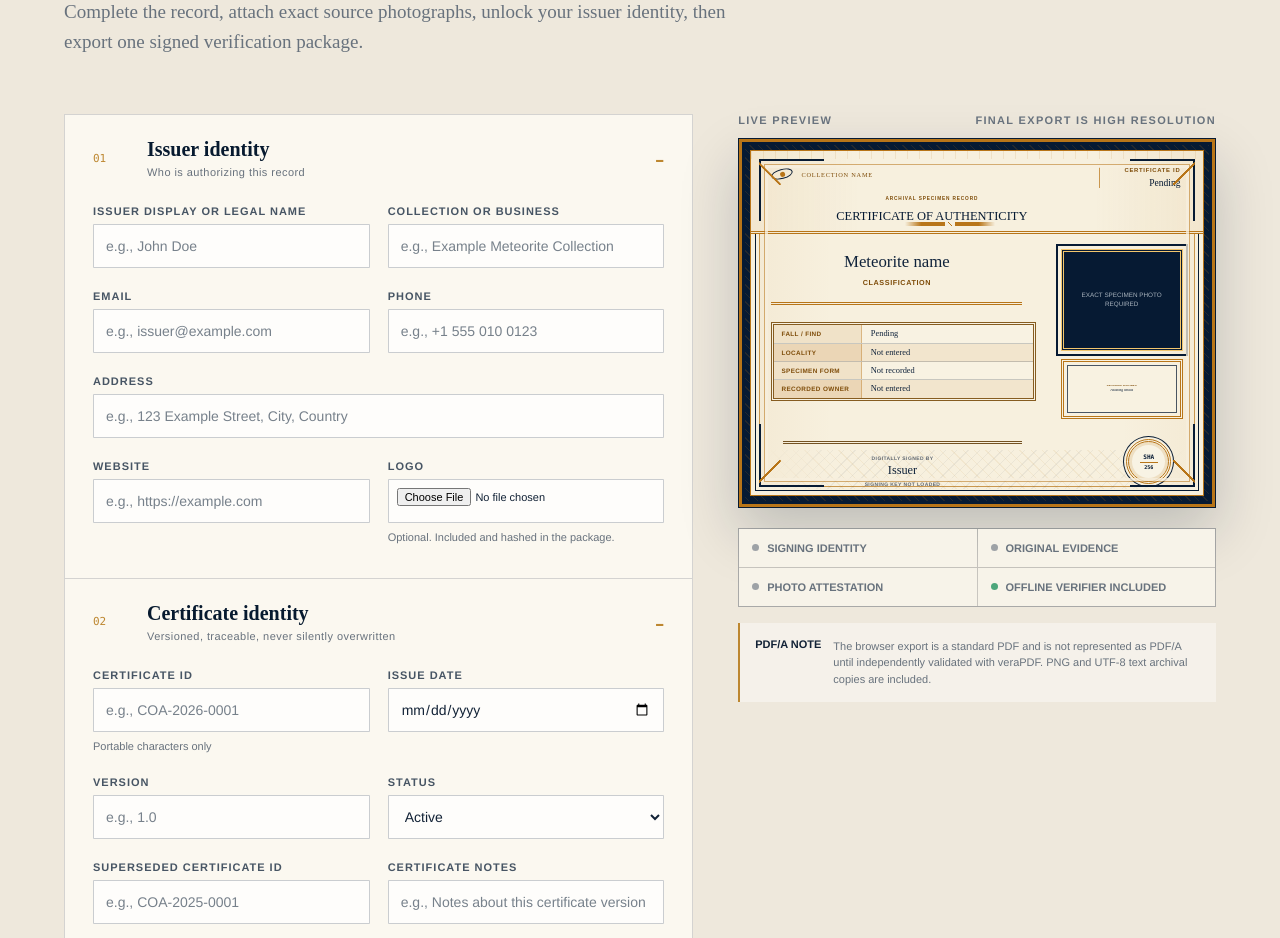
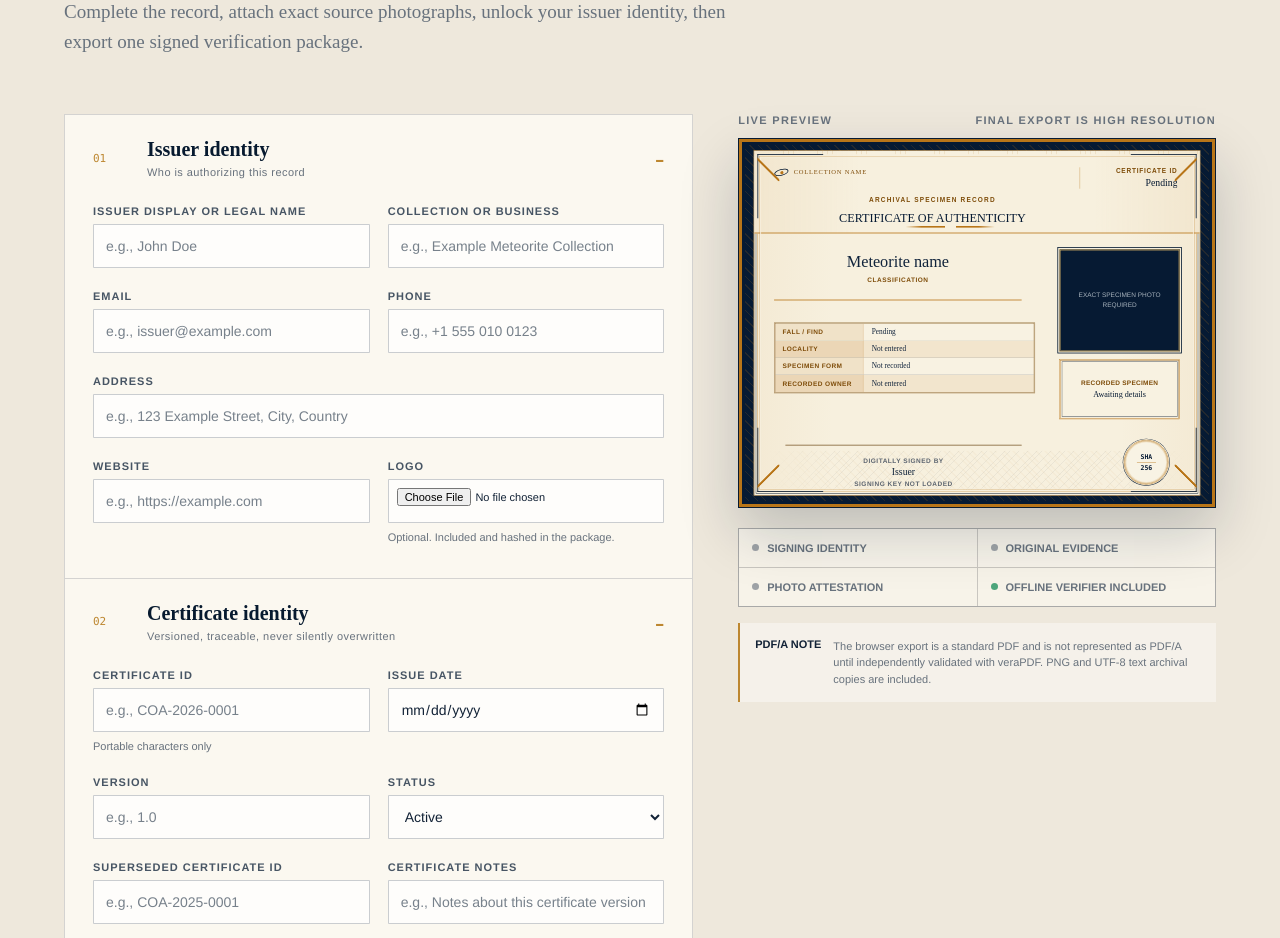
Before and after one commit to rayborg/spacerocks-coa, a React (Vite) app: page / in a window 1280 px wide. Shown: the part 1360-2298 px from the top of the page. Built offline with nearby package versions, Linux system fonts and the light colour scheme.

Commit message:
Scale certificate preview as canonical canvas

```diff
--- a/src/App.tsx
+++ b/src/App.tsx
@@ -1,4 +1,4 @@
-import { startTransition, useDeferredValue, useEffect, useState } from "react";
+import { startTransition, useDeferredValue, useEffect, useLayoutEffect, useRef, useState } from "react";
 import { zodResolver } from "@hookform/resolvers/zod";
 import { useForm, useWatch } from "react-hook-form";
 import { z } from "zod";
@@ -176,6 +176,7 @@ function CertificatePreview({
   identity?: SigningIdentity;
   logoPreviewUrl?: string;
 }) {
+  const canvasRef = useRef<HTMLDivElement>(null);
   const statusClass = values.certificateStatus === "active" ? "" : " certificate-preview--flagged";
   const theme = getCertificateTheme(values.certificateTheme);
   const certificateStyle = getCertificateStyle(values.certificateStyle);
@@ -193,6 +194,25 @@ function CertificatePreview({
     "--certificate-muted": theme.muted,
     "--certificate-accent-text": theme.accentText,
   } as React.CSSProperties;
+  useLayoutEffect(() => {
+    const canvas = canvasRef.current;
+    if (!canvas) return;
+
+    const updateScale = () => {
+      const scale = Math.min(canvas.clientWidth / 1100, canvas.clientHeight / 850);
+      if (scale > 0) canvas.style.setProperty("--certificate-preview-scale", scale.toString());
+    };
+    updateScale();
+    if (typeof ResizeObserver === "undefined") {
+      window.addEventListener("resize", updateScale);
+      return () => window.removeEventListener("resize", updateScale);
+    }
+
+    const observer = new ResizeObserver(updateScale);
+    observer.observe(canvas);
+    return () => observer.disconnect();
+  }, []);
+
   return (
     <div
       className={`certificate-preview certificate-preview--${certificateStyle.id}${statusClass}`}
@@ -201,6 +221,7 @@ function CertificatePreview({
       data-certificate-theme={theme.id}
       aria-label={`Live certificate preview in ${certificateStyle.name} style and ${theme.name} colors`}
     >
+      <div className="certificate-preview__canvas" ref={canvasRef}>
         <div className="certificate-preview__frame">
           <header className="certificate-preview__header">
             <div className="certificate-preview__collection">
@@ -211,7 +232,7 @@ function CertificatePreview({
             <strong>Certificate of Authenticity</strong>
             <div className="certificate-preview__id">
               <span>{isMuseumLedger ? "Catalog record / COA ID" : "Certificate ID"}</span>
-            {values.certificateId || "Pending"}
+              <strong>{values.certificateId || "Pending"}</strong>
             </div>
           </header>
           <div className="certificate-preview__body">
@@ -252,6 +273,7 @@ function CertificatePreview({
             {values.certificateStatus !== "active" ? (
               <div className="certificate-preview__status">{values.certificateStatus}</div>
             ) : null}
+          </div>
         </div>
       </div>
     </div>
--- a/src/styles.css
+++ b/src/styles.css
@@ -1386,6 +1386,7 @@ a {
 }
 
 .certificate-preview {
+  --certificate-preview-scale: 0.5;
   --certificate-dark: #061a33;
   --certificate-dark-soft: #123a63;
   --certificate-accent: #b87518;
@@ -1394,8 +1395,9 @@ a {
   --certificate-ink: #10233b;
   --certificate-muted: #5d6570;
   --certificate-accent-text: #7e4c09;
+  position: relative;
   width: 100%;
-  container-type: inline-size;
+  overflow: hidden;
   padding: 10px;
   aspect-ratio: 11 / 8.5;
   background:
@@ -1405,13 +1407,27 @@ a {
   box-shadow: 0 24px 55px rgba(7, 26, 47, 0.2);
 }
 
+.certificate-preview__canvas {
+  display: flex;
+  width: 100%;
+  height: 100%;
+  min-width: 0;
+  align-items: center;
+  justify-content: center;
+  overflow: hidden;
+}
+
 .certificate-preview__frame {
   position: relative;
-  height: 100%;
+  width: 1100px;
+  height: 850px;
+  flex: 0 0 auto;
   overflow: hidden;
   background: var(--certificate-paper);
   border: 2px solid var(--certificate-accent);
   box-shadow: inset 0 0 0 4px var(--certificate-paper), inset 0 0 0 5px var(--certificate-accent);
+  transform: scale(var(--certificate-preview-scale));
+  transform-origin: center;
 }
 
 .certificate-preview--regal-archive {
@@ -1521,8 +1537,8 @@ a {
 .certificate-preview--regal-archive .certificate-preview__id {
   top: 20%;
   right: 5%;
-  width: 18%;
-  padding-left: 3%;
+  width: 22%;
+  padding-left: 2%;
   color: var(--certificate-dark);
   border-left: 1px solid color-mix(in srgb, var(--certificate-accent) 72%, transparent);
 }
@@ -1742,7 +1758,7 @@ a {
   background: var(--certificate-dark);
   border-top: 1px solid var(--certificate-accent);
   font-family: var(--mono);
-  font-size: clamp(3px, 0.75cqw, 4.5px);
+  font-size: 16px;
   font-weight: 700;
   letter-spacing: 0.08em;
   text-align: left;
@@ -1771,7 +1787,7 @@ a {
   content: "Object catalog / signed specimen record";
   color: var(--certificate-dark);
   font-family: var(--mono);
-  font-size: clamp(3px, 0.78cqw, 5px);
+  font-size: 16px;
   font-weight: 800;
   letter-spacing: 0.1em;
   text-transform: uppercase;
@@ -1779,7 +1795,7 @@ a {
 
 .certificate-preview--museum-ledger .certificate-preview__facts > div {
   grid-template-columns: 34% 1fr;
-  min-height: clamp(13px, 3.6cqw, 20px);
+  min-height: 40px;
   padding: 0;
   border-bottom: 1px solid color-mix(in srgb, var(--certificate-dark) 22%, transparent);
   background: transparent;
@@ -1953,18 +1969,18 @@ a {
 .certificate-preview__collection {
   display: flex;
   align-items: center;
-  gap: 8px;
+  gap: 12px;
   color: var(--certificate-accent-light);
   font-family: var(--serif);
-  font-size: clamp(5.5px, 1.4cqw, 10px);
+  font-size: 16px;
   letter-spacing: 0.12em;
   text-transform: uppercase;
 }
 
 .certificate-preview__logo {
   display: block;
-  width: clamp(24px, 4vw, 58px);
-  height: clamp(16px, 2.6vw, 38px);
+  width: 72px;
+  height: 46px;
   flex: 0 0 auto;
   object-fit: contain;
   object-position: center;
@@ -1991,19 +2007,19 @@ a {
 .orbit-mark {
   position: relative;
   display: block;
-  width: 22px;
-  height: 10px;
-  border: 1px solid var(--certificate-accent-light);
+  width: 36px;
+  height: 16px;
+  border: 2px solid var(--certificate-accent-light);
   border-radius: 50%;
   transform: rotate(-15deg);
 }
 
 .orbit-mark i {
   position: absolute;
-  top: 2px;
-  left: 8px;
-  width: 5px;
-  height: 5px;
+  top: 3px;
+  left: 13px;
+  width: 8px;
+  height: 8px;
   background: var(--certificate-accent-light);
   border-radius: 50%;
 }
@@ -2014,7 +2030,7 @@ a {
   left: 4.5%;
   max-width: 67%;
   font-family: var(--serif);
-  font-size: clamp(7px, 2.75cqw, 20px);
+  font-size: 30px;
   font-weight: 400;
   line-height: 1;
   text-transform: uppercase;
@@ -2027,7 +2043,7 @@ a {
   left: 4.5%;
   color: var(--certificate-accent-light);
   font-family: sans-serif;
-  font-size: clamp(4px, 1.05cqw, 7px);
+  font-size: 16px;
   font-weight: 800;
   letter-spacing: 0.18em;
   line-height: 1;
@@ -2044,19 +2060,29 @@ a {
   top: 25%;
   right: 4.5%;
   display: grid;
-  gap: 5px;
+  gap: 8px;
+  overflow: hidden;
   text-align: right;
   font-family: var(--serif);
-  font-size: clamp(6px, 2.1cqw, 12px);
+  font-size: 24px;
+  white-space: nowrap;
 }
 
 .certificate-preview__id span {
   color: var(--certificate-accent-light);
   font-family: sans-serif;
-  font-size: 0.62em;
+  font-size: 16px;
   font-weight: 700;
   letter-spacing: 0.12em;
   text-transform: uppercase;
+}
+
+.certificate-preview__id > strong {
+  overflow: hidden;
+  font: inherit;
+  font-weight: 400;
+  text-overflow: ellipsis;
+  white-space: nowrap;
 }
 
 .certificate-preview__body {
@@ -2075,7 +2101,7 @@ a {
   overflow: hidden;
   margin: 0;
   font-family: var(--serif);
-  font-size: clamp(10px, 3.7cqw, 30px);
+  font-size: 40px;
   font-weight: 400;
   line-height: 1;
   text-overflow: ellipsis;
@@ -2086,7 +2112,7 @@ a {
   overflow: hidden;
   margin: 3% 0 4%;
   color: var(--certificate-accent-text);
-  font-size: clamp(5px, 1.6cqw, 10px);
+  font-size: 16px;
   font-weight: 800;
   letter-spacing: 0.08em;
   text-overflow: ellipsis;
@@ -2103,11 +2129,11 @@ a {
   height: 39%;
   overflow: hidden;
   place-items: center;
-  padding: 8px;
+  padding: 14px;
   color: #a7b2bc;
   background: var(--certificate-dark-soft);
   border: 3px solid var(--certificate-dark);
-  font-size: clamp(4.5px, 1.4cqw, 7.5px);
+  font-size: 16px;
   line-height: 1.4;
   text-align: center;
   text-transform: uppercase;
@@ -2131,7 +2157,7 @@ a {
 .certificate-preview__facts > div {
   display: grid;
   grid-template-columns: 39% 1fr;
-  min-height: clamp(13px, 4cqw, 22px);
+  min-height: 42px;
   align-items: center;
   padding: 1% 3%;
 }
@@ -2142,7 +2168,7 @@ a {
 
 .certificate-preview__facts dt {
   overflow: hidden;
-  font-size: clamp(4.5px, 1.4cqw, 8px);
+  font-size: 16px;
   font-weight: 800;
   letter-spacing: 0.06em;
   text-overflow: ellipsis;
@@ -2154,7 +2180,7 @@ a {
   overflow: hidden;
   margin: 0;
   font-family: var(--serif);
-  font-size: clamp(5.5px, 1.85cqw, 10.5px);
+  font-size: 18px;
   text-overflow: ellipsis;
   white-space: nowrap;
 }
@@ -2178,7 +2204,7 @@ a {
 .certificate-preview__weight span,
 .certificate-preview__weight em {
   color: var(--certificate-accent-light);
-  font-size: clamp(4px, 1.2cqw, 6.5px);
+  font-size: 16px;
   font-style: normal;
   font-weight: 800;
   letter-spacing: 0.08em;
@@ -2188,7 +2214,7 @@ a {
 .certificate-preview__weight strong {
   max-width: 100%;
   font-family: var(--serif);
-  font-size: clamp(13px, 5.2cqw, 30px);
+  font-size: 48px;
   font-weight: 400;
   line-height: 1;
 }
@@ -2196,12 +2222,12 @@ a {
 .certificate-preview__weight--empty strong,
 .certificate-preview__weight--partial strong {
   overflow-wrap: anywhere;
-  font-size: clamp(7px, 1.3cqw, 18px);
+  font-size: 20px;
   line-height: 1.08;
 }
 
 .certificate-preview__weight--empty {
-  gap: clamp(2px, 0.5cqw, 4px);
+  gap: 8px;
   justify-items: stretch;
   overflow: hidden;
   padding: 1.5%;
@@ -2212,7 +2238,7 @@ a {
   width: 100%;
   max-width: 100%;
   overflow: hidden;
-  font-size: clamp(2.5px, 0.55cqw, 3.5px);
+  font-size: 16px;
   letter-spacing: 0.04em;
   line-height: 1;
   text-overflow: clip;
@@ -2225,14 +2251,14 @@ a {
   max-width: 100%;
   overflow: hidden;
   overflow-wrap: normal;
-  font-size: clamp(3.5px, 0.68cqw, 5px);
+  font-size: 20px;
   line-height: 1.1;
   text-overflow: clip;
   white-space: nowrap;
 }
 
 .certificate-preview__weight small {
-  font-size: 0.52em;
+  font-size: 16px;
 }
 
 .certificate-preview__signoff {
@@ -2248,7 +2274,7 @@ a {
 .certificate-preview__signoff span,
 .certificate-preview__signoff small {
   color: var(--certificate-muted);
-  font-size: clamp(4px, 1.1cqw, 6.5px);
+  font-size: 16px;
   font-weight: 700;
   letter-spacing: 0.08em;
   text-transform: uppercase;
@@ -2257,7 +2283,7 @@ a {
 .certificate-preview__signoff strong {
   margin: 1% 0;
   font-family: var(--serif);
-  font-size: clamp(7px, 2.7cqw, 16px);
+  font-size: 24px;
   font-weight: 500;
 }
 
@@ -2274,8 +2300,12 @@ a {
   border: 1px solid var(--certificate-accent);
   border-radius: 50%;
   font-family: var(--mono);
-  font-size: clamp(4px, 0.48vw, 7px);
+  font-size: 16px;
   font-weight: 800;
+}
+
+.certificate-preview__seal small {
+  font-size: 16px;
 }
 
 .certificate-preview__seal i {
@@ -2290,11 +2320,11 @@ a {
   bottom: 17%;
   z-index: 2;
   width: 20%;
-  padding: clamp(3px, 1cqw, 6px) clamp(2px, 0.7cqw, 5px);
+  padding: 10px 8px;
   color: #8f2f2f;
   background: rgba(255, 255, 255, 0.82);
   border: 2px solid #8f2f2f;
-  font-size: clamp(6px, 1.8cqw, 10px);
+  font-size: 18px;
   font-weight: 800;
   line-height: 1;
   text-align: center;
```
Also changed, not shown: playwright.config.ts (+9 -2 lines), 1 other file (tests, documents, lock files or other folders). Lines whose indentation alone changed are shown as unchanged.
